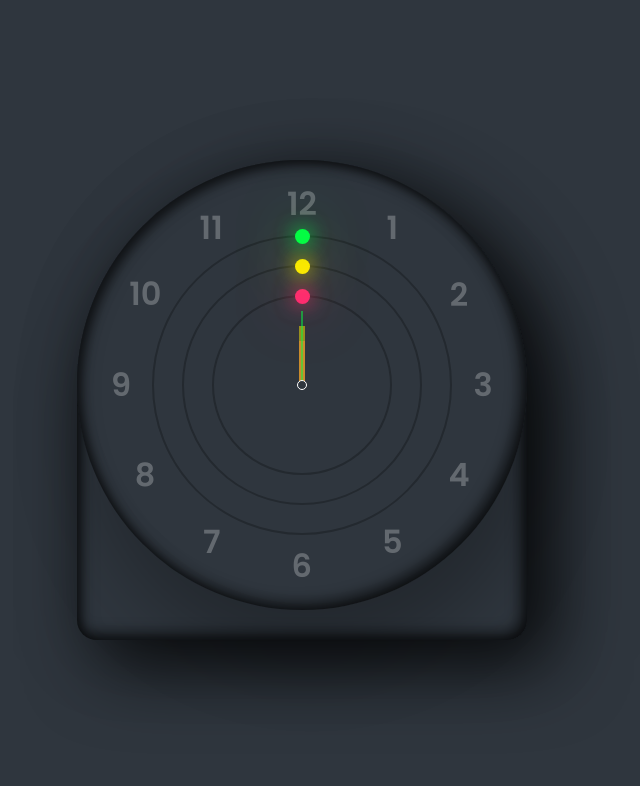
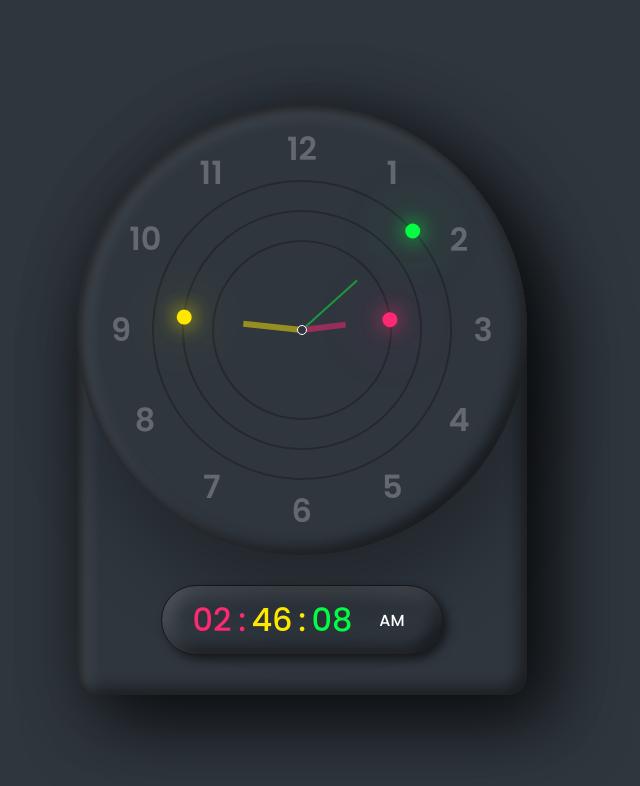
Before and after one commit to GyuHyunA/praCSS, a plain HTML site: page analogdigitalclock/index.html in a window 1280 px wide. Shown: the whole page, without its empty margins (338-978 px from the left). Drawn offline with Linux system fonts and the light colour scheme.

Commit message:
fin Analog_Digital_Clock

```diff
--- a/analogdigitalclock/index.html
+++ b/analogdigitalclock/index.html
@@ -6,13 +6,14 @@
     <meta name="viewport" content="width=device-width, initial-scale=1.0" />
     <title>Digital Analog Clock</title>
     <link rel="stylesheet" href="main.css" />
+    <script defer src="./main.js"></script>
   </head>
   <body>
     <div class="container">
       <div class="clock">
-        <div class="circle" style="--clr: #04fc43"><i></i></div>
-        <div class="circle circle2" style="--clr: #fee800"><i></i></div>
-        <div class="circle circle3" style="--clr: #ff2972"><i></i></div>
+        <div class="circle" id="sc" style="--clr: #04fc43"><i></i></div>
+        <div class="circle circle2" id="mn" style="--clr: #fee800"><i></i></div>
+        <div class="circle circle3" id="hr" style="--clr: #ff2972"><i></i></div>
 
         <span style="--i: 1"><b>1</b></span>
         <span style="--i: 2"><b>2</b></span>
@@ -27,6 +28,13 @@
         <span style="--i: 11"><b>11</b></span>
         <span style="--i: 12"><b>12</b></span>
       </div>
+      <!-- digital clock -->
+      <div id="time">
+        <div id="hours" style="--clr: #ff2972">00</div>
+        <div id="minutes"  style="--clr: #fee800">00</div>
+        <div id="seconds" style="--clr: #04fc43">00</div>
+        <div id="ampm">AM</div>
+      </div>
     </div>
   </body>
 </html>
--- a/analogdigitalclock/main.css
+++ b/analogdigitalclock/main.css
@@ -22,11 +22,12 @@ body {
   border-radius: 20px;
   border-top-left-radius: 225px;
   border-top-right-radius: 225px;
-  box-shadow: 25px 25px 75px rgba(0, 0, 0, 0.75), 10px 10px 70px rgba(0, 0, 0, 0.25), inset 5px 5px 10px rgba(0, 0, 0, 0.5), inset 5px 5px 20px rgba(0, 0, 0, 0.2),
+  box-shadow: 25px 25px 75px rgba(0, 0, 0, 0.75), 10px 10px 70px rgba(0, 0, 0, 0.25), inset 5px 5px 10px rgba(0, 0, 0, 0.5), inset 5px 5px 20px rgba(255, 255, 255, 0.2),
     inset -5px -5px 15px rgba(0, 0, 0, 0.75);
   display: flex;
   justify-content: center;
   align-items: center;
+  flex-direction: column;
 }
 
 .clock {
@@ -35,7 +36,7 @@ body {
   height: 450px;
   background: #2f363e;
   border-radius: 50%;
-  box-shadow: 10px 50px 70px rgba(0, 0, 0, 0.25), inset 5px 5px 10px rgba(0, 0, 0, 0.5), inset 5px 5px 20px rgba(0, 0, 0, 0.2), inset -5px -5px 15px rgba(0, 0, 0, 0.75);
+  box-shadow: 10px 50px 70px rgba(0, 0, 0, 0.25), inset 5px 5px 10px rgba(0, 0, 0, 0.5), inset 5px 5px 20px rgba(255, 255, 255, 0.2), inset -5px -5px 15px rgba(0, 0, 0, 0.75);
   display: flex;
   justify-content: center;
   align-items: center;
@@ -120,3 +121,55 @@ body {
   background: var(--clr);
   box-shadow: 0 0 20px var(--clr), 0 0 60px var(--clr);
 }
+
+/* digital */
+#time {
+  margin-bottom: 40px;
+  display: flex;
+  padding: 10px 20px;
+  font-size: 2em;
+  font-weight: 600;
+  border: 1px solid rgba(0, 0, 0, 0.5);
+  border-radius: 40px;
+  box-shadow: 5px 5px 10px rgba(0, 0, 0, 0.5), inset 5px 5px 20px rgba(255, 255, 255, 0.2), inset -5px -5px 15px rgba(0, 0, 0, 0.75);
+}
+
+#time div {
+  position: relative;
+  width: 60px;
+  text-align: center;
+  font-weight: 500;
+  color: var(--clr);
+}
+
+#time div:nth-child(1)::after,
+#time div:nth-child(2)::after {
+  content: ":";
+  position: absolute;
+  right: -4px;
+}
+
+#time div:last-child {
+  font-size: 0.5em;
+  display: flex;
+  justify-content: center;
+  align-items: center;
+  color: white;
+}
+
+#time div:nth-child(2)::after,
+#time div:nth-child(1)::after{
+  animation: animate 1s steps(1) infinite
+}
+
+@keyframes animate{
+  0%{
+    opacity: 1;
+  }
+  50%{
+    opacity: 0;
+  }
+  100%{
+    opacity: 1;
+  }
+}
--- /dev/null
+++ b/analogdigitalclock/main.js
@@ -0,0 +1,49 @@
+let hr = document.querySelector(".circle#hr");
+let mn = document.querySelector(".circle#mn");
+let sc = document.querySelector(".circle#sc");
+
+console.log(hr);
+console.log(mn);
+console.log(sc);
+
+setInterval(() => {
+  let day = new Date();
+  let hh = day.getHours() * 30;
+  let mm = day.getMinutes() * 6;
+  let ss = day.getSeconds() * 6;
+
+  hr.style.transform = `rotateZ(${hh + mm / 12}deg)`;
+  mn.style.transform = `rotateZ(${mm}deg)`;
+  sc.style.transform = `rotateZ(${ss}deg)`;
+
+  //digital clock
+  let hours = document.getElementById("hours");
+  let minutes = document.getElementById("minutes");
+  let seconds = document.getElementById("seconds");
+  let ampm = document.getElementById("ampm");
+
+  let h = new Date().getHours();
+  let m = new Date().getMinutes();
+  let s = new Date().getSeconds();
+
+  let am = h >= 12 ? "PM" : "AM";
+
+  // convert 24hr clock to 12hr clock
+  if (h > 12) {
+    h = h - 12;
+  }
+
+  // add zero before single digital number
+  h = h < 10 ? "0" + h : h;
+  m = m < 10 ? "0" + m : m;
+  s = s < 10 ? "0" + s : s;
+
+  hours.innerHTML = h;
+  minutes.innerHTML = m;
+  seconds.innerHTML = s;
+  ampm.innerHTML = am;
+});
+
+console.log(hh);
+console.log(mm);
+console.log(ss);
```
